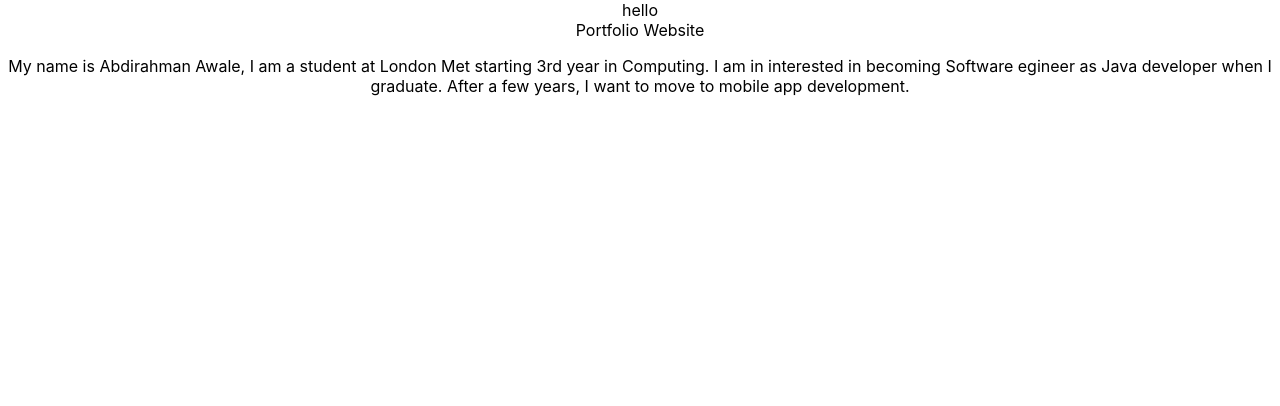
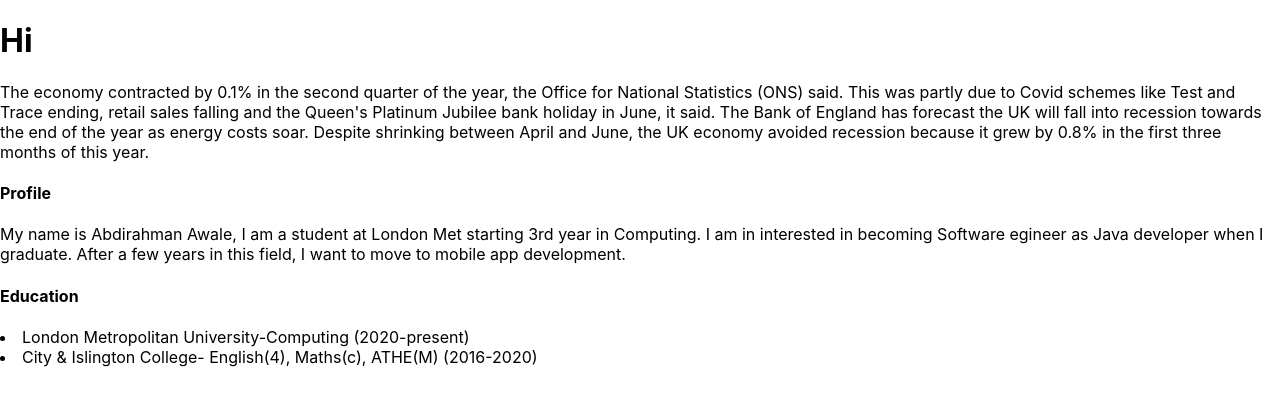
Before and after one commit to Abdirahman0123/portfolio, a React (Create React App) app: page / in a window 1280 px wide. Shown: the top 406 px of the page. Built offline with nearby package versions, Linux system fonts and the light colour scheme.

Commit message:
Your message

```diff
--- a/src/App.js
+++ b/src/App.js
@@ -1,16 +1,28 @@
 import './App.css'
-import { Header } from './components'
+import { Header , Profile, Education } from './components'
+//import { } from './components'
+//import { Education } from './components'
 
-import me from './me.jpg';
+
 function App() {
-  return (< div className="App" >
-    <Header name='Abdirahman'> hello <div> Portfolio Website</div> </Header>
-    <p >My name is Abdirahman Awale, I am a student at London Met starting 3rd year in Computing. I am in interested in becoming Software egineer as Java developer when
-      I graduate. After a few years, I want to move to mobile app development.
-    </p>
+  return (<div >
+        <h1> Hi </h1>
+
+    <div>
+      <Header />
+    </div>
+
+    <div>
+    <h4> Profile </h4>
+      <Profile />
+    </div>
+
+    <div>
+      <h4> Education </h4>
+      <Education/>
+    </div>
 
   </div>
-
-  );
-}
+  )
+};
 export default App;
--- a/src/components/education/Education.js
+++ b/src/components/education/Education.js
@@ -0,0 +1,6 @@
+import React from 'react'
+export const Education = () => {
+    return ( <ed><li> London Metropolitan University-Computing (2020-present)</li>
+        <li>City & Islington College- English(4), Maths(c), ATHE(M) (2016-2020)</li> </ed>
+    )
+}
--- a/src/components/header/Header.js
+++ b/src/components/header/Header.js
@@ -1,7 +1,17 @@
 import React from 'react'
 
-export const Header = ({ header, children }) => {
+export const Header = () => {
+    return (<div> The economy contracted by 0.1% in the second quarter of the year, the Office for National Statistics (ONS) said.
+    This was partly due to Covid schemes like Test and Trace ending, retail sales falling and the Queen's Platinum Jubilee bank holiday in June, it said.
+    The Bank of England has forecast the UK will fall into recession towards the end of the year as energy costs soar.
+    Despite shrinking between April and June, the UK economy avoided recession because it grew by 0.8% in the first three months of this year.
+    </div>
+
+        )
+}
+
+/*export const Header = ({ header, children }) => {
     return (<div> {header}<div> {children}</div></div>
 
         )
-}
+}*/
--- a/src/components/index.js
+++ b/src/components/index.js
@@ -1 +1,3 @@
 export {Header} from './header/Header'
+export {Profile} from './profile/Profile'
+export {Education} from './education/Education'
--- a/src/components/profile/Profile.js
+++ b/src/components/profile/Profile.js
@@ -1,9 +1,8 @@
 import React from 'react'
-export const Header = ({ header, children }) => {
-    return (<div> {header}<div> {children}</div></div>
+export const Profile = () => {
+    return (<div>My name is Abdirahman Awale, I am a student at London Met starting 3rd year in Computing. I am in interested in becoming Software egineer as Java developer when
+      I graduate. After a few years in this field, I want to move to mobile app development.
+    </div>
 
         )
 }
-<p >My name is Abdirahman Awale, I am a student at London Met starting 3rd year in Computing. I am in interested in becoming Software egineer as Java developer after
-      graduation. After a few years, I want to move to Mobile app development.
-    </p>
```
Also changed, not shown: src/components/skills/Skills.js (added, +11 -0 lines).
